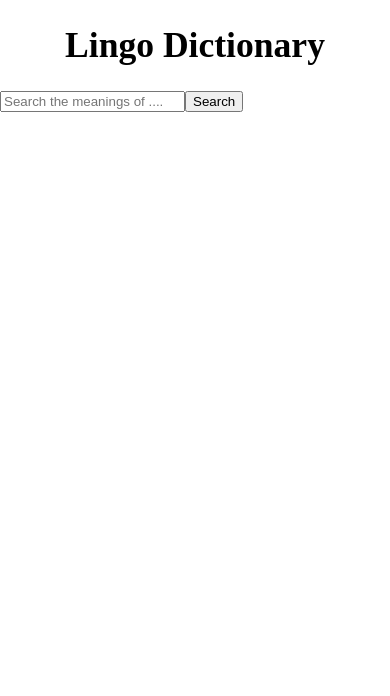
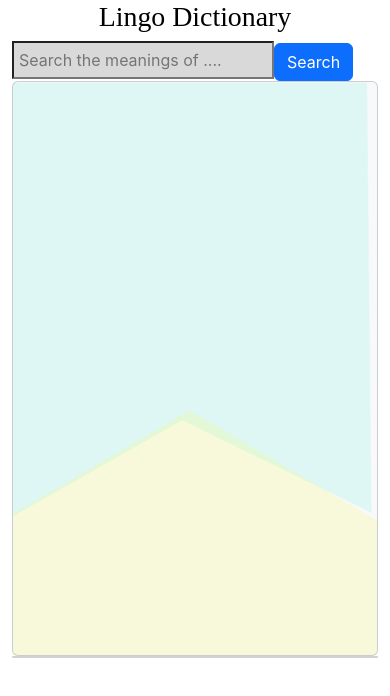
Before and after one commit to goldfishdolphin/lingo-app, a React (Create React App) app: page / in a window 390 px wide. Shown: the top 696 px of the page. Built offline with nearby package versions, Linux system fonts and the light colour scheme; no server answers; a web font is replaced by a local one.

Commit message:
style app with react bootstrap

```diff
--- a/src/App.css
+++ b/src/App.css
@@ -14,4 +14,16 @@
 .search-bar{
   color: black;
   display:flex;
+  align-items: center;
 }
+
+.form{
+  align-items: center;
+}
+.example
+  {
+    position: absolute;
+    bottom: 0;
+    right: 0;
+    left: 0;
+  }
--- a/src/components/FormSearch.jsx
+++ b/src/components/FormSearch.jsx
@@ -2,6 +2,8 @@ import React, { useState, useEffect } from "react";
 import { getMeanings } from "../utils/api";
 import headphones from "../images/headphones.png";
 import Card from 'react-bootstrap/Card';
+import Form from 'react-bootstrap/Form';
+import Button from 'react-bootstrap/Button';
 import background from '../images/background.png';
 import '../App.css';
 function FormSearch({ }) {
@@ -25,47 +27,46 @@ function FormSearch({ }) {
         setExample(data.meanings[0].definitions[0].example);
         setWord('');
     };
-    console.log(sound);
     let audio = new Audio(sound);
     const playAudio = () => {
         audio.play();
     };
 
-
     return (
-
-
-        <div className="form-floating bg-primary py-3 pb-1 d-flex justify-content-center">
-            <form
-                onClick={handleSubmit}
-            >
+        <div>
+            <Form onClick={handleSubmit}  >
                 <input
                     type="text"
-                    className="p3"
+                    className="form"
                     placeholder="Search the meanings of ...."
+                    color="none"
                     id="floatingInput"
                     value={word}
                     onChange={(e) => { setWord(e.target.value); }}
+                    style={{ "background-color": "#D9D9D9", padding: "5px" }}
+                />
+                <Button variant="primary">Search </Button>
+            </Form>
 
-                />
-                <button
-                    className="btn btn-light text-light col-md-1 col-sm-2 mx-2"
-                >
-                    Search
-                </button>
-            </form>
-            <div className="result-card">
-                {
-                    sound ? <p>Hear: <img src={headphones} onClick={playAudio} /> </p> : ''
+            <Card className="bg-light text-black" style={{ textAlign: "center" }}>
+                <Card.Img variant="center" src={background} alt="Card image" />
+                <Card.ImgOverlay>
+                    <Card.Text >
+                        {
+                            sound ? <p className="">Hear: <img src={headphones} onClick={playAudio} /> </p> : ''
+                        }
+                        {phonetics ? <h5 className="">Phonetics:{phonetics}</h5> : ''}
+                        {meanings ? <div>
+                            <h3 className="text-left">Meanings :</h3>
+                            <p>{meanings}</p> </div> : ''}
+                        {example ? <div className="example"><br /><h2>Example:</h2>
+                            <p>{example}</p> <br /><br /><br /><br /><br /><br /><br /><br /></div> : ''}
+                    </Card.Text>
+                </Card.ImgOverlay>
+            </Card>
+            <Card className="result-card" >
 
-                }
-                {phonetics ? <p>Phonetics:{phonetics}</p> : ''}
-                {meanings ? <div>
-                    <h3>Meanings :</h3>
-                    <p>{meanings}</p> </div> : ''}
-                {example ? <p>Example:{example}</p> : ''}
-            </div>
-
+            </Card>
         </div>
     );
 };
--- a/src/index.js
+++ b/src/index.js
@@ -1,5 +1,6 @@
 import React from 'react';
 import ReactDOM from 'react-dom/client';
+import 'bootstrap/dist/css/bootstrap.min.css';
 import './index.css';
 import App from './App';
 
```
